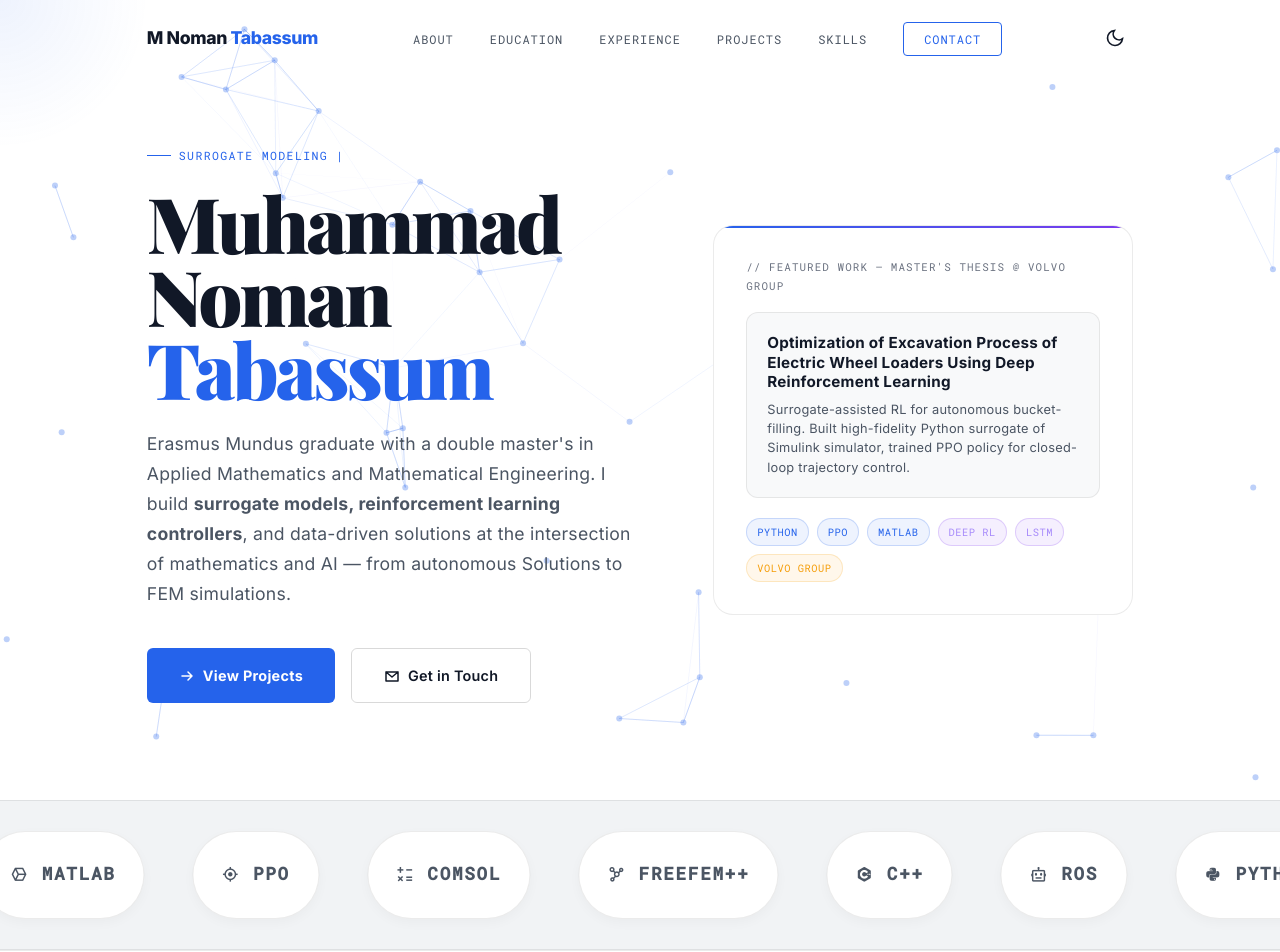
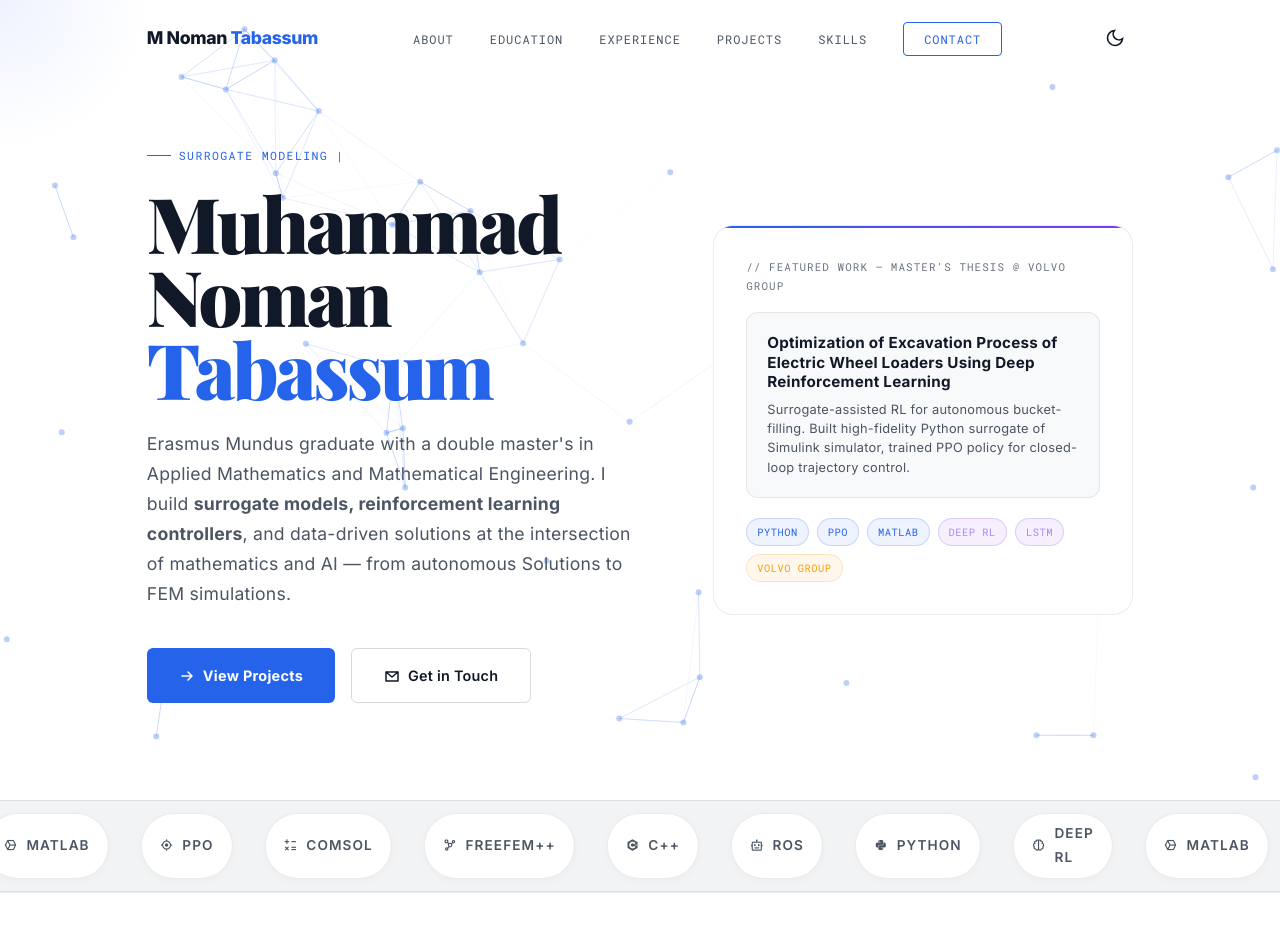
Before and after one commit to nomantabassum38/nomantabassum38.github.io, a plain HTML site: page index.html in a window 1280 px wide. Shown: the top 952 px of the page. Drawn offline with nearby package versions, Linux system fonts and the light colour scheme.

Commit message:
Refine marquee ticker strip to be slimmer and use professional Inter sans-serif font

```diff
--- a/index.html
+++ b/index.html
@@ -1825,7 +1825,7 @@
       background: var(--surface2);
       border-top: 1px solid var(--border);
       border-bottom: 1px solid var(--border);
-      padding: 30px 0;
+      padding: 12px 0;
       display: flex;
     }
     .ticker-track {
@@ -1838,25 +1838,25 @@
     }
     .ticker-content {
       display: flex;
-      gap: 3rem;
-      padding: 0 1.5rem;
+      gap: 2rem;
+      padding: 0 1rem;
     }
     .ticker-item {
       display: flex;
       align-items: center;
-      gap: 12px;
-      font-size: 1.1rem;
-      font-family: 'Roboto Mono', monospace;
+      gap: 8px;
+      font-size: 0.85rem;
+      font-family: 'Inter', sans-serif;
       font-weight: 600;
       color: var(--text2);
-      letter-spacing: 0.1em;
+      letter-spacing: 0.08em;
       text-transform: uppercase;
-      padding: 12px 28px;
+      padding: 8px 18px;
       border-radius: 50px;
       background: var(--surface);
       border: 1px solid var(--border);
-      box-shadow: 0 4px 12px rgba(0,0,0,0.03);
-      cursor: crosshair;
+      box-shadow: 0 2px 8px rgba(0,0,0,0.03);
+      cursor: pointer;
       transition: all 0.3s cubic-bezier(0.4, 0, 0.2, 1);
     }
     .ticker-item:hover {
```
